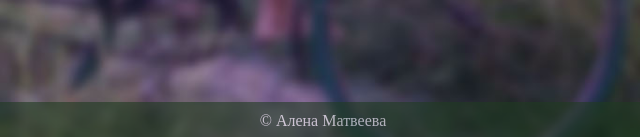
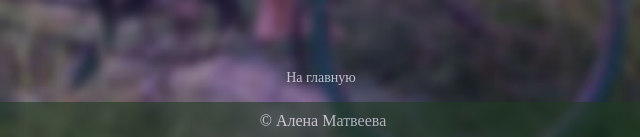
Before and after one commit to yellalena/paulina, a plain HTML site: page linksPage.html in a window 1280 px wide. Shown: the part 660-797 px from the top of the page, 327-967 px from the left. Drawn offline with Linux system fonts and the light colour scheme.

Commit message:
Update linksPage.html

```diff
--- a/linksPage.html
+++ b/linksPage.html
@@ -14,6 +14,8 @@
 <a href="https://www.instagram.com/it.polina/" target="_blank"><img border=0 alt="Instagram" src="img/insta.png" ></a>
 <a href="https://ask.fm/polinamatv" alt="Ask.fm" target="_blank"> <img src="img/ask.png" border=0 alt="Ask.fm"></a>
 </div>
+
+<a href="index.html"><p id="back">На главную</p></a>
 <div id="footer">
 &copy; Алена Матвеева
 </div>
```
